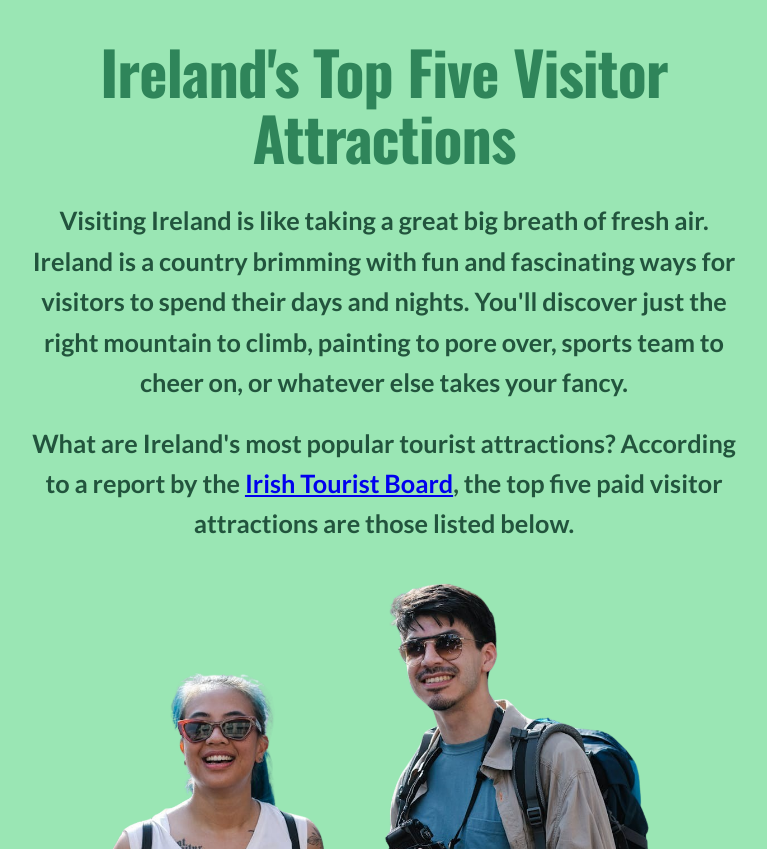
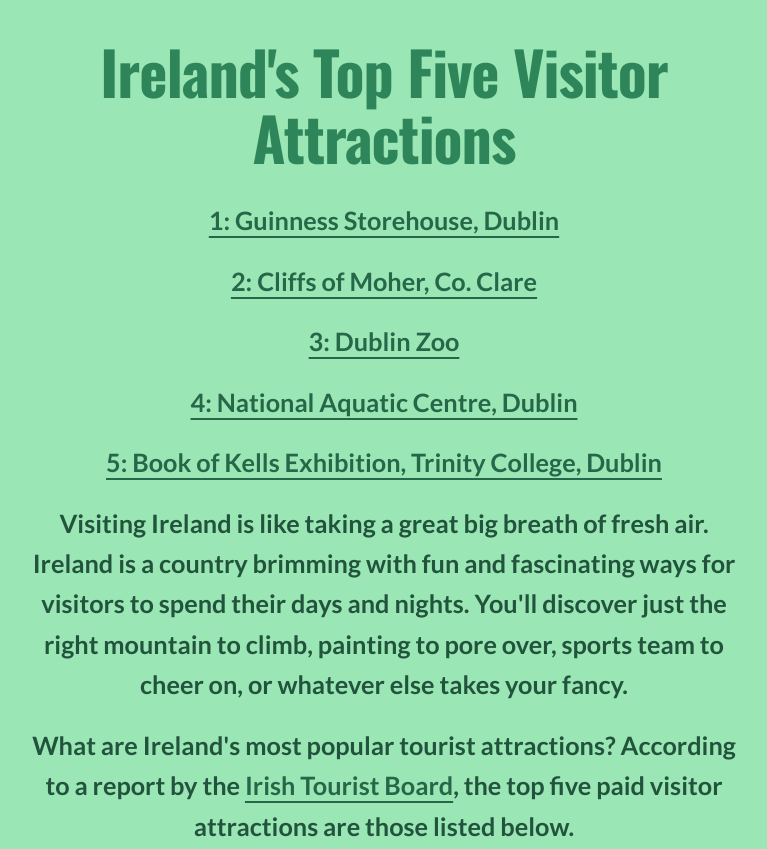
Before and after one commit to NewSouthEastSolutions/NewSouthEastSolutions.github.io, a plain HTML site: page exercises/page-5.html in a window 1280 px wide. Shown: the top 849 px of the page, without its empty margins (256-1023 px from the left). Drawn offline with nearby package versions, Linux system fonts and the light colour scheme.

Commit message:
Add files via upload

```diff
--- a/exercises/assets/css/style-4.css
+++ b/exercises/assets/css/style-4.css
@@ -344,3 +344,19 @@ img {margin-bottom: 24px;}
     width: 100%;
     height: 100%;
 }
+
+/* ======== HYPERLINKS ======== */
+a:link, a:visited {
+    color: #000;
+    transition: all 0.3s ease;
+    text-decoration-thickness: 2px;
+    text-decoration-color: #000;
+    text-underline-offset: 7px;
+}
+
+a:hover, a:focus, a:active {
+    color: var(--yellow-700);
+    text-decoration-thickness: 2px;
+    text-decoration-color: var(--blue-600);
+    text-underline-offset: 7px;
+}
--- a/exercises/assets/css/style-5.css
+++ b/exercises/assets/css/style-5.css
@@ -323,4 +323,19 @@ img {margin-bottom: 24px; border-radius: 25px;}
 .highlight-text { background-color: var(--green-700);
      color: white; padding: 3px 12px 6px 12px; width: fit-content;}
 
-     <link
+
+/* ======== HYPERLINKS ======== */
+a:link, a:visited {
+    color: var(--green-800);
+    transition: all 0.3s ease;
+    text-decoration-thickness: 2px;
+    text-decoration-color: var(--green-800);
+    text-underline-offset: 6px;
+}
+
+a:hover, a:focus, a:active {
+    color: var(--rose-600);
+    text-decoration-thickness: 2px;
+    text-decoration-color: var(--rose-600);
+    text-underline-offset: 6px;
+}
--- a/exercises/page-5.html
+++ b/exercises/page-5.html
@@ -7,6 +7,8 @@
 
   <title>Ireland's Top Five Visitor Attractions</title>
   <meta name="description" content="The country's most popular atractions for visitors, according to the Irish Tourist Board.">
+
+
 
   <link rel="stylesheet" href="assets/css/style-5.css">
 
@@ -18,10 +20,16 @@
 
 </head>
 
-<body>
+<body id="top-of-page">
 
 <header>
-    <h1>Ireland's Top Five Visitor Attractions</h1>
+    <h1>Ireland's Top Five Visitor Attractions</h1><p><a href="#guinness">1: Guinness Storehouse, Dublin</a></p>
+    <p><a href="#cliffs-of-moher">2: Cliffs of Moher, Co. Clare</a></p>
+    <p><a href="#dublin-zoo">3: Dublin Zoo</a></p>
+    <p><a href="#aquatic-centre">4: National Aquatic Centre, Dublin</a></p>
+    <p><a href="#kells-tcd">5: Book of Kells Exhibition, Trinity College, Dublin</a></p>
+
+
 
     <p>Visiting Ireland is like taking a great big breath of fresh air. Ireland is a country brimming with fun and fascinating ways for visitors to spend their days and nights. You'll discover just the right mountain to climb, painting to pore over, sports team to cheer on, or whatever else takes your fancy.</p>
 
@@ -35,7 +43,7 @@
 
 <section>
 
-    <h2>Guinness Storehouse, Dublin</h2>
+    <h2>Guinness Storehouse, Dublin</h2><h2 id="guinness">Guinness Storehouse, Dublin</h2>
 
     <img src="assets/img/guinness-storehouse.jpg" alt="Guinness Storehouse">
 
@@ -44,7 +52,7 @@
     <p class="highlight-text">Annual Number of Visitors: <b>1,711,281</b></p>
 
 
-    <h2>Cliffs of Moher, Co. Clare</h2>
+    <h2>Cliffs of Moher, Co. Clare</h2><h2 id="cliffs-of-moher">Cliffs of Moher, Co. Clare</h2>
 
     <img src="assets/img/cliffs-of-moher.jpg" alt="Cliffs of Moher">
 
@@ -53,7 +61,7 @@
     <p class="highlight-text">Annual Number of Visitors: <b>1,527,000</b></p>
 
 
-    <h2>Dublin Zoo</h2>
+    <h2>Dublin Zoo</h2><h2 id="dublin-zoo">Dublin Zoo</h2>
 
     <img src="assets/img/dublin-zoo.jpg" alt="Dublin Zoo">
 
@@ -61,7 +69,7 @@
     <p class="highlight-text">Annual Number of Visitors: <b>1,264,300</b></p>
 
 
-    <h2>National Aquatic Centre, Dublin</h2>
+    <h2>National Aquatic Centre, Dublin</h2><h2 id="aquatic-centre">National Aquatic Centre, Dublin</h2>
 
     <img src="assets/img/national-aquatic-centre.jpg" alt="National Aquatic Centre">
 
@@ -69,12 +77,15 @@
     <p class="highlight-text">Annual Number of Visitors: <b>1,099,756</b></p>
 
 
-    <h2>Book of Kells Exhibition, Trinity College, Dublin</h2>
+    <h2>Book of Kells Exhibition, Trinity College, Dublin</h2><h2 id="kells-tcd">Book of Kells Exhibition, Trinity College, Dublin</h2>
 
     <img src="assets/img/book-of-kells.jpg" alt="Book of Kells">
 
     <p>Based at Trinity College in the heart of Dublin city, the <a href="https://www.tcd.ie/visitors/book-of-kells/" target="_blank">Book of Kells Exhibition</a> is a must-see on the itinerary of all visitors to Ireland. It showcases the nation's greatest cultural treasure and the world's most famous medieval manuscript: the Book of Kells, a 9th-century manuscript that documents the four Gospels of the life of Jesus Christ. The Exhibition also features access to the Long Room, a magnificent and beautiful library, that houses 200,000 of Trinity College's oldest books.</p>
+
     <p class="highlight-text">Annual Number of Visitors: <b>983,410</b></p>
+
+    <p><a href="#top-of-page">Return to top of page</a></p>
 
 </section>
 
@@ -82,3 +93,13 @@
 
 </body>
 </html>
+
+/* ======== HYPERLINKS ======== */
+a:link, a:visited {
+    color: #000;
+    transition: all 0.3s ease;
+}
+
+a:hover, a:focus, a:active {
+    color: var(--yellow-700)
+}
```
Also changed, not shown: exercises/page-4.html (+5 -0 lines).
